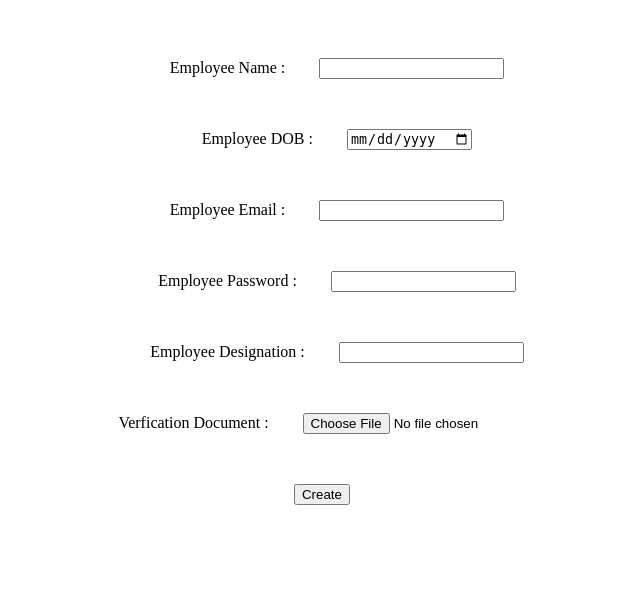
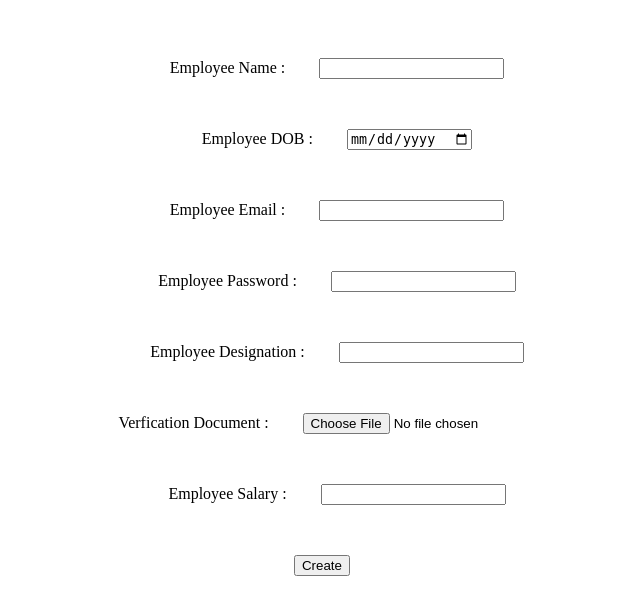
Before and after one commit to gopika8/PHP, a PHP site: page /createUser.php in a window 1280 px wide. Shown: the top 615 px of the page, without its empty margins (318-958 px from the left). Run offline with PHP 8.4, Linux system fonts and the light colour scheme.

Commit message:
file and salary

```diff
--- a/crud/createUser.php
+++ b/crud/createUser.php
@@ -11,6 +11,7 @@ $ageError = null;
 $emailError = null;
 $passwordError = null;
 $designationError = null;
+$salaryError = null;
 
 
 if (!empty($_POST)) {
@@ -19,6 +20,7 @@ if (!empty($_POST)) {
     $employeeEmail = $_POST["employeeEmail"];
     $employeePassword = $_POST["employeePassword"];
     $employeeDesignation = $_POST["employeeDesignation"];
+    $employeeSalary = $_POST["employeeSalary"];
 
     //file upload
     $targetDir = "uploads/";
@@ -50,13 +52,16 @@ if (!empty($_POST)) {
         $designationError = "Please enter Designation";
         $isValid = false;
     }
+    if (empty($employeeSalary)) {
+        $salaryError = "Please enter Salary";
+        $isValid = false;
+    }
     $allowTypes = array('jpg', 'png', 'jpeg', 'gif', 'pdf');
     if (in_array($fileType, $allowTypes)) {
 
         if ($isValid && move_uploaded_file($_FILES["file"]["tmp_name"], $targetFilePath)) {
-            $insertQuery = "INSERT INTO `employee` (`employeeName`, `employeeDOB`, `employeeEmail`, `employeePassword`, `designation`, `verificationDocument`)
-        VALUES ('$employeeName', '$employeeDOB', '$employeeEmail', '$employeePassword', '$employeeDesignation', '$fileName')
-        ";
+            $insertQuery = "INSERT INTO `employee` (`employeeName`, `employeeDOB`, `employeeEmail`, `employeePassword`, `designation`, `verificationDocument`, `employeeSalary`)
+        VALUES ('$employeeName', '$employeeDOB', '$employeeEmail', '$employeePassword', '$employeeDesignation', '$fileName', '$employeeSalary')";
             if ($con->query($insertQuery) === TRUE) {
                 echo "User Inserted successfully";
                 header("Location: index.php");
@@ -115,6 +120,11 @@ if (!empty($_POST)) {
             <input type="file" name="file" />
         </div>
         <div>
+            <label>Employee Salary : </label>
+            <input name="employeeSalary" type="text" value="<?php echo !empty($employeeSalary) ? $employeeSalary : "" ?>" />
+            <br><span><?php echo "$salaryError" ?></span>
+        </div>
+        <div>
             <button type="submit">Create</button>
         </div>
     </form>
```
Also changed, not shown: crud/uploads/US16-c.png (added), crud/uploads/US_RC.jpg (added), 3 other files.
